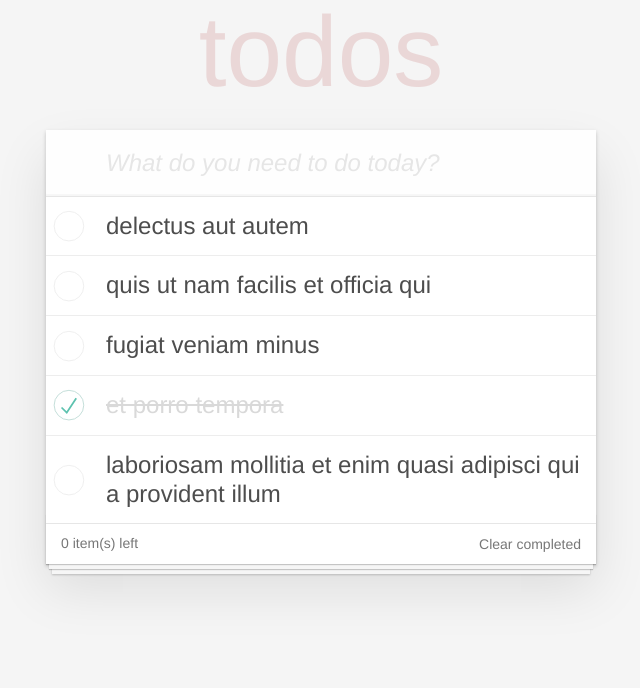
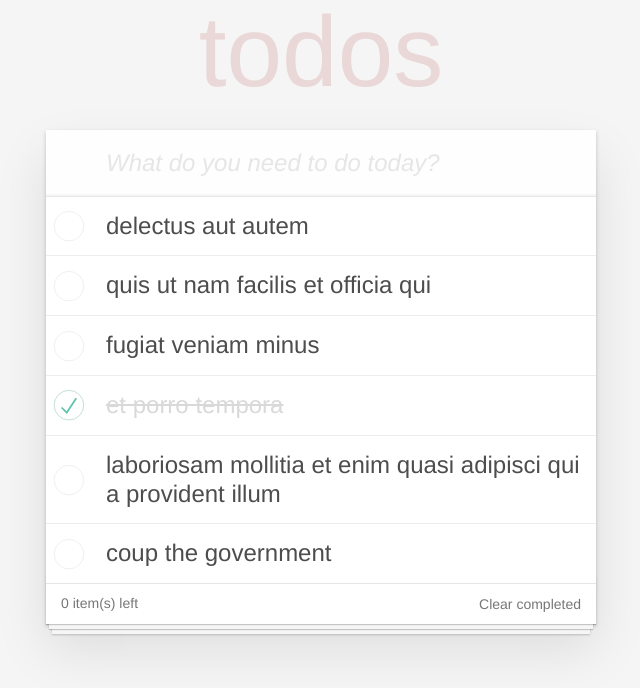
Before and after one commit to ethsternk/todos-part-2, a React (Create React App) app: page / in a window 1280 px wide. Shown: the top 688 px of the page, without its empty margins (319-959 px from the left). Built offline with nearby package versions, Linux system fonts and the light colour scheme.

Commit message:
user can remove todos with the X button

```diff
--- a/src/App.js
+++ b/src/App.js
@@ -15,7 +15,7 @@ class TodoItem extends Component {
 
   render() {
     return (
-      <li className={this.state.completed ? 'completed' : 'not-completed'}>
+      <li className={this.state.completed ? 'completed' : 'not-completed'} id={this.props.id}>
 		  	<div className="view">
 		  		{this.props.completed
             ? <input className="toggle" defaultChecked type="checkbox" onClick={this.handleClick}/>
@@ -23,6 +23,7 @@ class TodoItem extends Component {
           }
 		  		<label>{this.props.title}</label>
 		  		<button className="destroy" onClick={this.handleDestroy}></button>
+          {this.props.children}
 		  	</div>
 		  </li>
     )
@@ -33,7 +34,10 @@ class TodoList extends Component {
   render() {
     return (
       <ul className="todo-list">
-        {this.props.todos.map( todo => <TodoItem key={todo.id} title={todo.title} completed={todo.completed} /> )}
+        {this.props.todos.map( todo =>
+          <TodoItem id={todo.id} key={todo.id} title={todo.title} completed={todo.completed}>
+            {this.props.children}
+          </TodoItem> )}
       </ul>
     )
   }
@@ -45,17 +49,28 @@ class App extends Component {
   }
 
   handleKeyPress = (event) => {
-    if(event.key === 'Enter'){
+    if(event.key === 'Enter') {
+      let maxId = Math.max.apply(Math,this.state.todos.map(function(o){return o.id;}));
       this.setState({todos: [
         ...this.state.todos,
         {
-          id: this.state.todos.length + 1,
+          id: maxId + 1,
           title: event.target.value,
           completed: false
         }
       ]})
       event.target.value = "";
     }
+  }
+
+  handleDestroy = (event) => {
+    let id = parseInt( event.target.parentElement.parentElement.id, 10 );
+    let index = this.state.todos.findIndex(element => {
+      return element.id === id;
+    })
+    let newTodos = this.state.todos;
+    newTodos.splice(index, 1);
+    this.setState({ todos: newTodos })
   }
 
   render() {
@@ -66,7 +81,9 @@ class App extends Component {
           <input className="new-todo" placeholder="What do you need to do today?" onKeyPress={this.handleKeyPress} autoFocus />
         </header>
 			  <section className="main">
-          <TodoList todos={this.state.todos} />
+          <TodoList todos={this.state.todos}>
+            <button className="destroy" onClick={this.handleDestroy}></button>
+          </TodoList>
 			  </section>
 			  <footer className="footer">
 			  	<span className="todo-count"><strong>0</strong> item(s) left</span>
--- a/src/todos.json
+++ b/src/todos.json
@@ -28,5 +28,11 @@
     "id": 5,
     "title": "laboriosam mollitia et enim quasi adipisci quia provident illum",
     "completed": false
+  },
+  {
+    "userId": 1,
+    "id": 6,
+    "title": "coup the government",
+    "completed": false
   }
 ]
```
